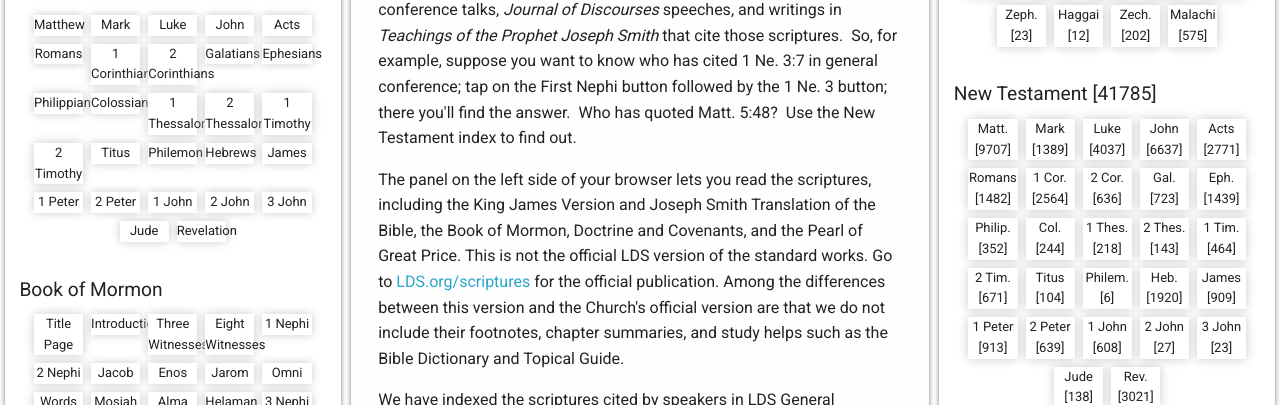
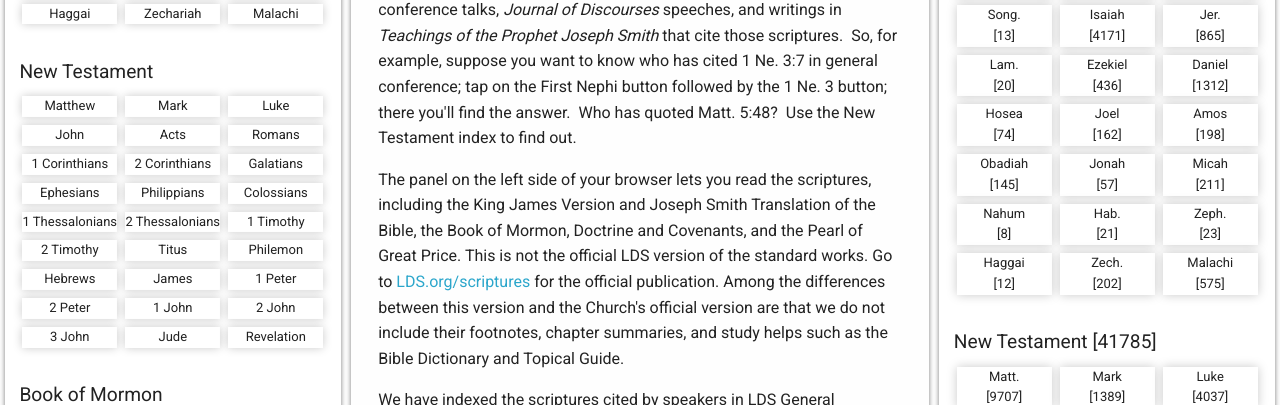
Before and after one commit to rodcox89/Lidskyp1, a plain HTML site: page index.html in a window 1280 px wide. Shown: the part 395-800 px from the top of the page. Drawn offline with Linux system fonts and the light colour scheme; files whose address does not match are found by name.

Commit message:
h2 and other style changes

```diff
--- a/css/styles.css
+++ b/css/styles.css
@@ -221,8 +221,8 @@
     flex-direction  : column;
     justify-content : center;
     text-align      : center;
-    height          : 15%;
-    width           : 15%;
+    height          : 13%;
+    width           : 95px;
     background-color: white;
     box-shadow      : 0 0 10px #cacaca;
     color           : #212121;
```
